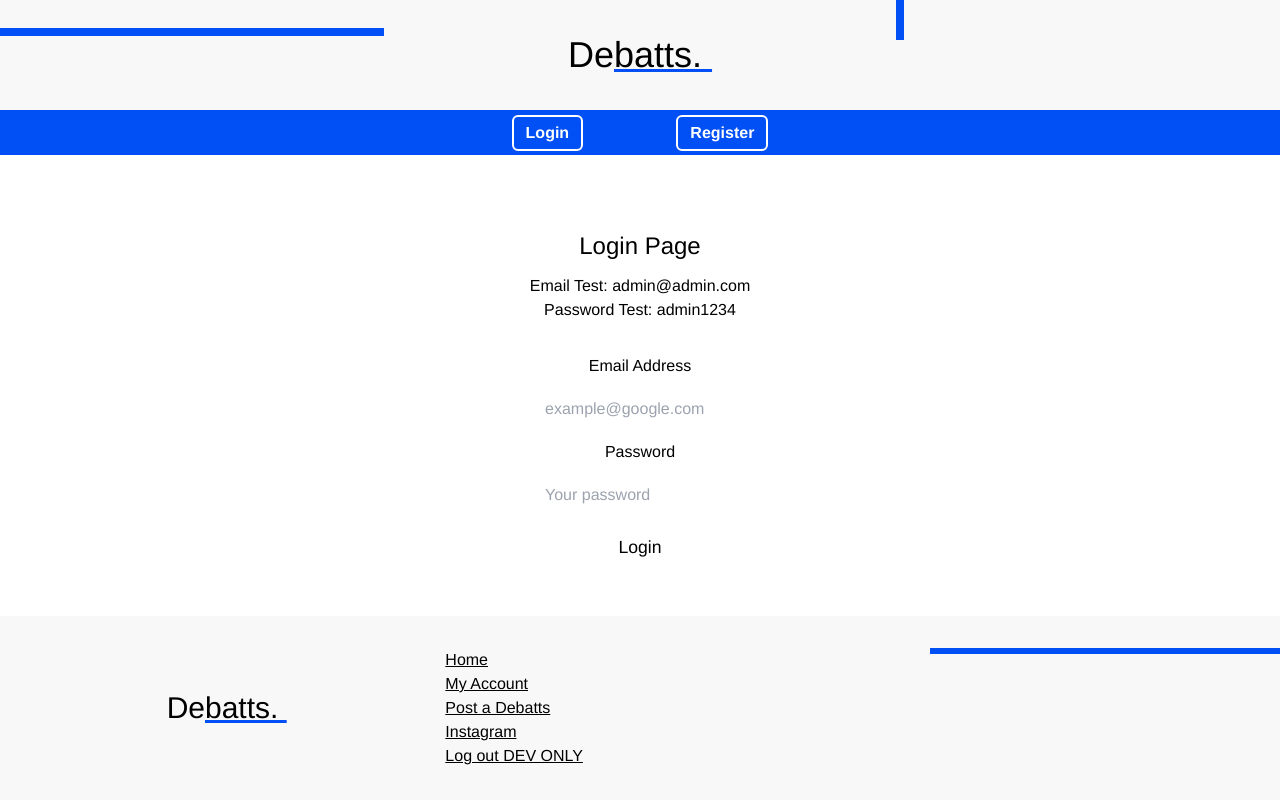
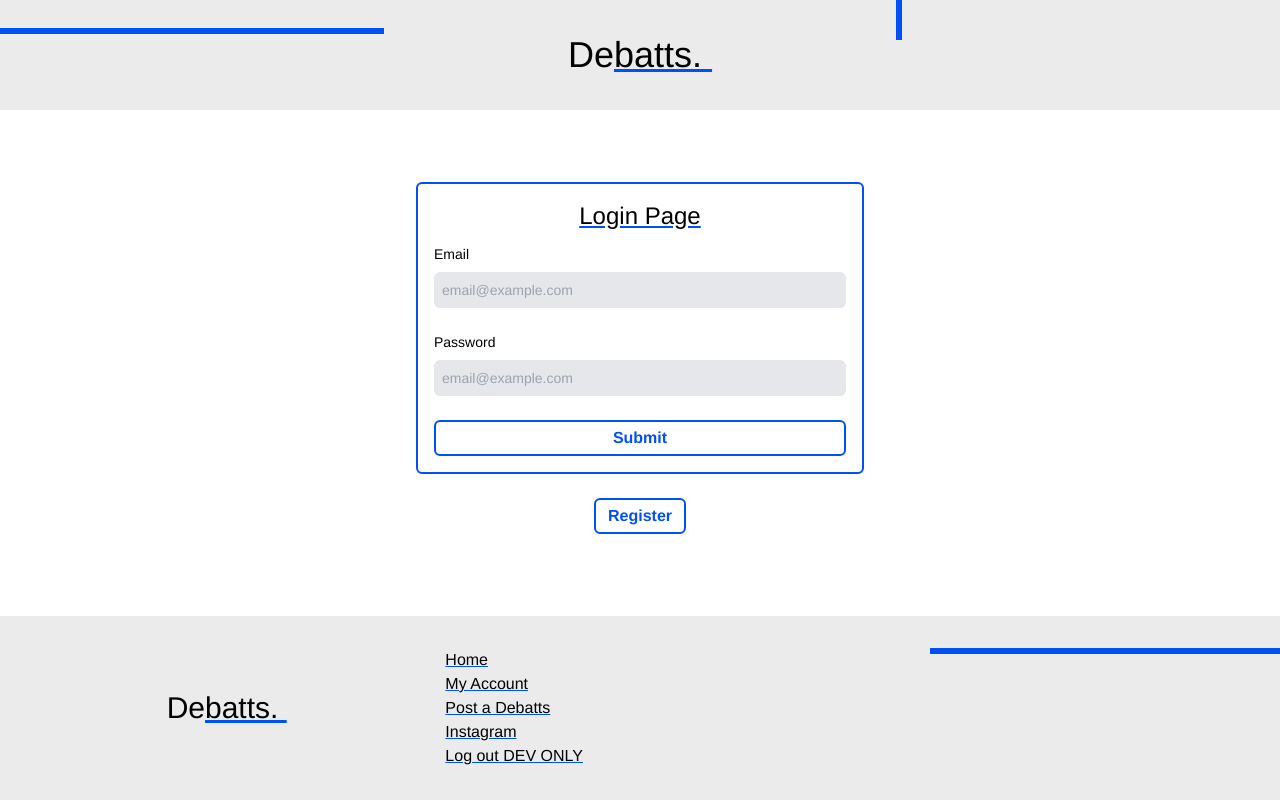
Before and after one commit to Svetlozarg/Debatts, a Next.js app: page /login in a window 1280 px wide. Built offline with nearby package versions, Linux system fonts and the light colour scheme; no server answers.

Commit message:
login form + change to grey, too light

```diff
--- a/components/Header.js
+++ b/components/Header.js
@@ -34,13 +34,15 @@ export default function Header() {
 						: "h-[110px] translate-y-0"
 				} w-full relative flex justify-center items-center transition-all duration-300`}
 			>
-				<div className="bg-main fixed left-0 top-7 w-[30%] h-2"></div>
-				<div className="bg-main fixed top-0 left-[70%] w-2 h-10"></div>
+				<div className="bg-main fixed left-0 top-7 w-[30%] h-1.5"></div>
+				<div className="bg-main fixed top-0 left-[70%] w-1.5 h-10"></div>
 
 				<Logo className={"text-4xl"} />
 			</div>
 
 			{/* Navigation */}
+			{router.pathname === "/login" ||
+			router.pathname === "/register" ? null : (
 				<div className="h-[45px] w-full bg-main ">
 					{user ? (
 						// logged in
@@ -86,6 +88,7 @@ export default function Header() {
 						</div>
 					)}
 				</div>
+			)}
 		</header>
 	);
 }
--- a/components/Layout.js
+++ b/components/Layout.js
@@ -5,7 +5,7 @@ export default function Layout({ children }) {
 	return (
 		<div className="m-0 min-h-screen flex flex-col" id="main-wrapper">
 			<Header />
-			<div className="lg:container mx-auto mt-[150px]">{children}</div>
+			<div className="mt-[150px]">{children}</div>
 			<Footer />
 		</div>
 	);
--- a/components/Logo.js
+++ b/components/Logo.js
@@ -1,6 +1,6 @@
 export default function Logo({ className }) {
 	return (
-		<h1 className={"mb-0 " + className ?? ""}>
+		<h1 className={"mb-0 " + className}>
 			De
 			<span className="underline decoration-main">batts.&nbsp;</span>
 		</h1>
--- a/components/buttons/Button.js
+++ b/components/buttons/Button.js
@@ -1,8 +1,8 @@
-export default function Button({ onClick, children }) {
+export default function Button({ onClick, type, children }) {
 	return (
 		<button
 			onClick={onClick ?? null}
-			type="button"
+			type={type ?? "button"}
 			className="rounded-md bg-main border-2 border-white py-1 px-3 text-white hover:bg-white hover:text-main transition-all duration-200 ease-in-out"
 		>
 			<strong className="text-currentColor">{children}</strong>
--- /dev/null
+++ b/components/buttons/ButtonOutline.js
@@ -0,0 +1,11 @@
+export default function ButtonOutline({ type, onClick, children }) {
+	return (
+		<button
+			onClick={onClick ?? null}
+			type={type ?? "button"}
+			className="rounded-md bg-white border-2 border-main py-1 px-3 text-main hover:bg-main hover:text-white transition-all duration-200 ease-in-out"
+		>
+			<strong className="text-currentColor">{children}</strong>
+		</button>
+	);
+}
--- /dev/null
+++ b/components/containers/LargeContainer.js
@@ -0,0 +1,7 @@
+export default function LargeContainer({ children, className }) {
+	return (
+		<div className={"p-4 border-2 border-main rounded-md " + className}>
+			{children}
+		</div>
+	);
+}
--- /dev/null
+++ b/components/inputs/TextInput.js
@@ -0,0 +1,27 @@
+export default function TextInput({
+	placeholder,
+	onChange,
+	label,
+	id,
+	type,
+	containerClassName,
+	required,
+	pattern,
+}) {
+	return (
+		<div className={containerClassName}>
+			<label htmlFor={id} className="block mb-2 text-sm font-medium ">
+				{label}
+			</label>
+			<input
+				type={type}
+				name={id}
+				onChange={onChange}
+				placeholder={placeholder}
+				required={required ?? false}
+				className="bg-gray-200 border-0 text-sm rounded-md focus:ring-main/30 focus:border-main border-opacity-40 p-2 transition-all duration-150 w-full"
+				pattern={pattern ?? null}
+			></input>
+		</div>
+	);
+}
--- a/pages/login.js
+++ b/pages/login.js
@@ -1,6 +1,17 @@
 import { useRouter } from "next/router";
 import { useState } from "react";
+import Link from "next/link";
+
 import { useAuth } from "../context/AuthContext";
+import ButtonOutline from "../components/buttons/ButtonOutline";
+import LargeContainer from "../components/containers/LargeContainer";
+import TextInput from "../components/inputs/TextInput";
+
+/*
+Test login:
+admin@admin.com
+admin1234
+*/
 
 export default function Login() {
 	// User router
@@ -29,18 +40,16 @@ export default function Login() {
 
 	return (
 		// Login Page
-    <main className="login-page">
-      <h1>Login Page</h1>
-      <p>Email Test: admin@admin.com</p>
-      <p style={{ marginBottom: "2rem" }}>Password Test: admin1234</p>
-
-      <form onSubmit={handleLogin}>
-        {/* Email Address */}
-        <label htmlFor="email">Email Address</label>
-        <input
+		<main>
+			<LargeContainer className="col-span-full">
+				<h1 className="text-center underline decoration-main">
+					Login Page
+				</h1>
+				<form className="grid gap-6" onSubmit={handleLogin}>
+					<TextInput
+						id="email"
 						type="email"
-          name="email"
-          placeholder="example@google.com"
+						label="Email"
 						onChange={(e) => {
 							setData({
 								...data,
@@ -48,24 +57,34 @@ export default function Login() {
 							});
 						}}
 						required
-        />
-        {/* Password */}
-        <label htmlFor="password">Password</label>
-        <input
+						placeholder="email@example.com"
+					></TextInput>
+					<TextInput
+						id="password"
 						type="password"
-          name="password"
-          placeholder="Your password"
+						label="Password"
 						onChange={(e) => {
 							setData({
 								...data,
 								password: e.target.value,
 							});
 						}}
+						placeholder="email@example.com"
 						required
-        />
-        {/* Submit Button */}
-        <button type="submit">Login</button>
+					></TextInput>
+					<ButtonOutline type="submit">Submit</ButtonOutline>
 				</form>
+			</LargeContainer>
+			<div className="col-span-full flex justify-center items-center w-full">
+				<Link
+					href={{
+						pathname: "/register",
+					}}
+					passHref={true}
+				>
+					<ButtonOutline>Register</ButtonOutline>
+				</Link>
+			</div>
 		</main>
 	);
 }
--- a/styles/globals.css
+++ b/styles/globals.css
@@ -4,7 +4,7 @@
 
 @layer base {
 	* {
-		@apply text-black;
+		@apply text-black decoration-main;
 	}
 	h1 {
 		@apply text-2xl text-black mb-3;
@@ -17,6 +17,9 @@
 	}
 	ul {
 		@apply list-none;
+	}
+	main {
+		@apply w-full h-full grid grid-flow-row grid-cols-6 lg:grid-cols-12 p-8 max-w-lg mx-auto gap-6;
 	}
 }
 
@@ -38,33 +41,6 @@ body {
 
 /* Just for now */
 
-/* Main */
-main {
-	padding-top: 5rem;
-	text-align: center;
-}
-
-/* Login */
-.login-page form {
-	display: flex;
-	justify-content: center;
-	align-items: center;
-	flex-direction: column;
-	gap: 1rem;
-}
-
-.login-page form input {
-	width: 200px;
-	height: 30px;
-	padding: 5px;
-	font-size: 1rem;
-}
-
-.login-page form button {
-	padding: 0.5rem 2rem;
-	font-size: 1.1rem;
-}
-
 /* Register */
 .register-page form {
 	display: flex;
--- a/tailwind.config.js
+++ b/tailwind.config.js
@@ -5,20 +5,19 @@ module.exports = {
 		"./components/**/*.{js,ts,jsx,tsx}",
 	],
 	theme: {
-		colors: {
-			main: "#0050f5",
-			back: "#fff",
-			backAccent: "#f8f8f8",
-			warning: "#f50000",
-			black: "#000",
-			white: "#fff",
-			currentColor: "currentColor",
-		},
 		fontFamily: {
 			sans: "Helvetica",
 			mono: "Courier",
 		},
-		extend: {},
+		extend: {
+			colors: {
+				main: "#0050f5",
+				back: "#fff",
+				backAccent: "#ebebeb",
+				warning: "#f50000",
+				currentColor: "currentColor",
+			},
+		},
 	},
 	plugins: [],
 };
```
Lines whose indentation alone changed are shown as unchanged.
